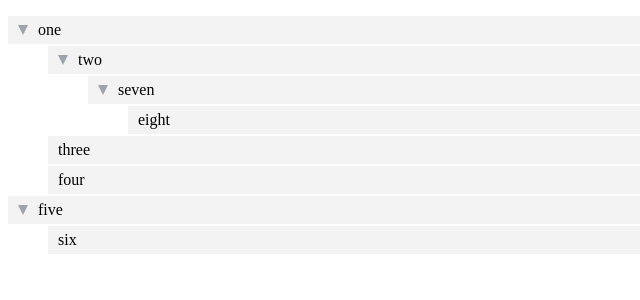
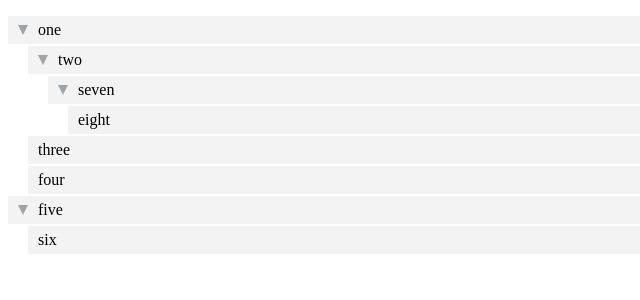
Before and after one commit to legharir/react-lazy-paginated-tree, a React app: page / in a window 1280 px wide. Shown: the top 300 px of the page, without its empty margins (0-640 px from the left). Built offline with nearby package versions, Linux system fonts and the light colour scheme; the HTML template or start-up script is replaced by a standard one.

Commit message:
tweak the theme

```diff
--- a/src/themes/default.js
+++ b/src/themes/default.js
@@ -35,7 +35,7 @@ const theme: Theme = {
     backgroundColor: 'lightgreen',
   },
   listContainerStyle: {},
-  listStyle: {},
+  listStyle: { paddingLeft: 20 },
 };
 
 export default theme;
```
Also changed, not shown: 1 other file (tests, documents, lock files or other folders).
